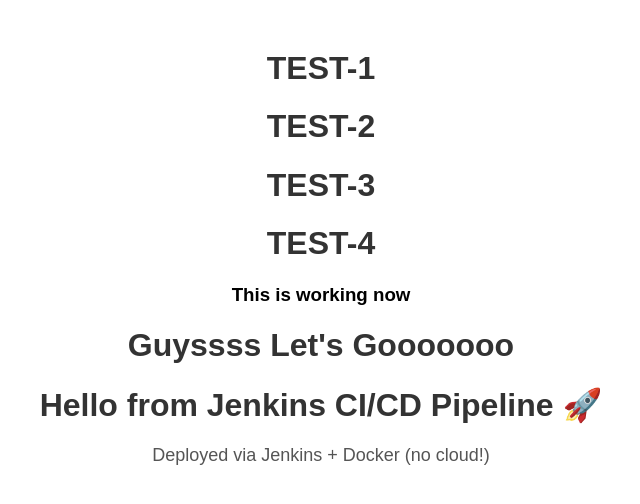
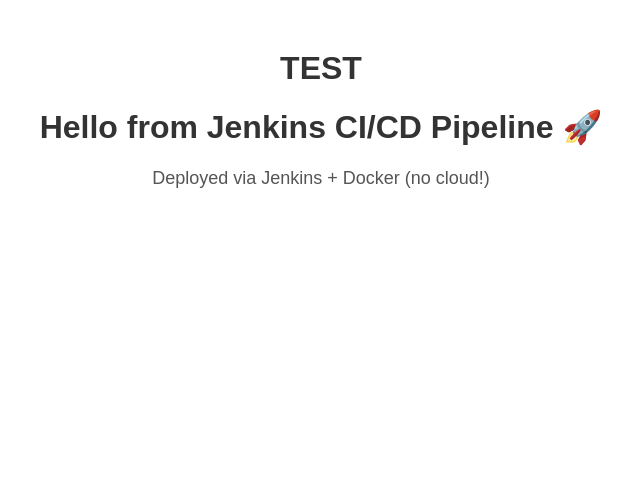
Before and after one commit to hshpdvvce/devops-static-site-jenkins, a plain HTML site: page index.html in a window 1280 px wide. Shown: the whole page, without its empty margins (319-959 px from the left). Drawn offline with Linux system fonts and the light colour scheme.

Commit message:
hage sumne

```diff
--- a/index.html
+++ b/index.html
@@ -3,12 +3,7 @@
 <head>
   <meta charset="UTF-8">
   <title>My DevOps Demo - Jenkins</title>
-  <h1>TEST-1</h1>
-  <h1>TEST-2</h1>
-  <h1>TEST-3</h1>
-  <h1>TEST-4</h1>
-  <h3>This is working now</h3>
-  <h1>Guyssss Let's Gooooooo</h1>
+  <h1>TEST</h1>
   <style>
     body { font-family: Arial, sans-serif; text-align: center; margin-top: 50px; }
     h1 { color: #333; }
```
